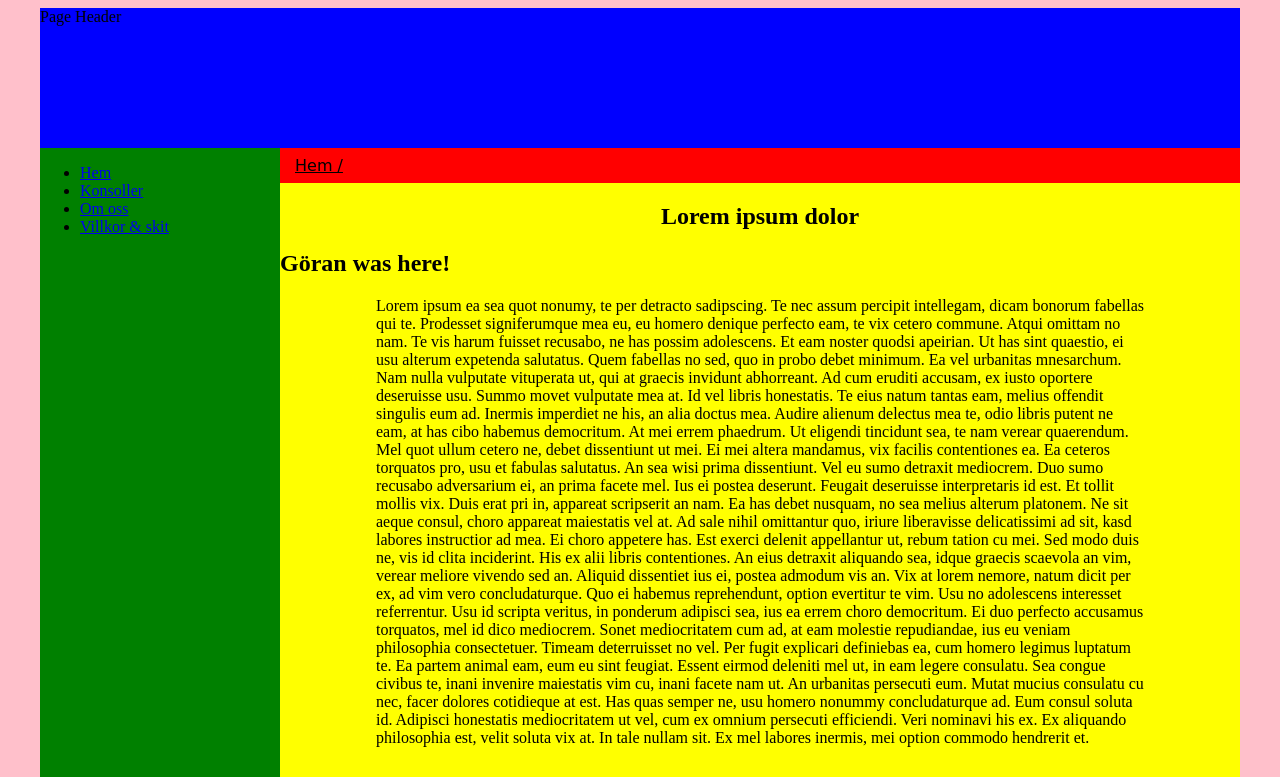
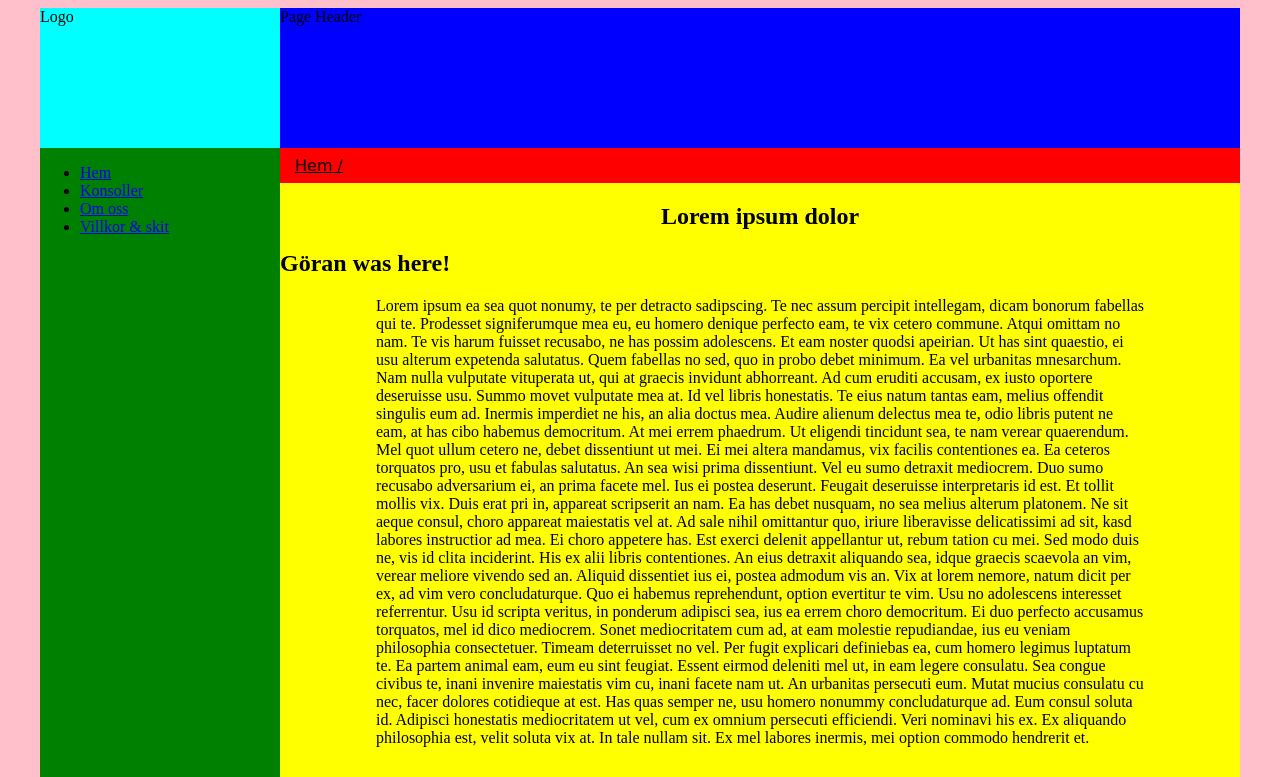
Before and after one commit to Tony322/projektsida, a PHP site: page / in a window 1280 px wide. Shown: the top 777 px of the page. Run offline with PHP 8.4, Linux system fonts and the light colour scheme.

Commit message:
fixade plats för logga

```diff
--- a/hemstyle.css
+++ b/hemstyle.css
@@ -48,10 +48,19 @@ text-align:center;
 /*slut övriga */
 
 /* In i container */
+#logoheader {
+width:20%;
+height:140px;
+background-color:cyan;
+float:left;
+
+}
+
 #header {
-width:100%;
+width:80%;
 height:140px;
 background-color:blue;
+float:left;
 
 }
 
--- a/index.html
+++ b/index.html
@@ -18,6 +18,7 @@ clear:both;
   <body>
     <div id="container">
 
+		<header id="logoheader">Logo</header>
 		<header id="header">Page Header</header>
 
 
--- a/konsoller.html
+++ b/konsoller.html
@@ -18,6 +18,7 @@ clear:both;
   <body>
     <div id="container">
 
+		<header id="logoheader">Logo</header>
 		<header id="header">Page Header</header>
 
 
--- a/xbox.html
+++ b/xbox.html
@@ -18,6 +18,7 @@ clear:both;
   <body>
     <div id="container">
 
+		<header id="logoheader">Logo</header>
 		<header id="header">Page Header</header>
 
 
```
